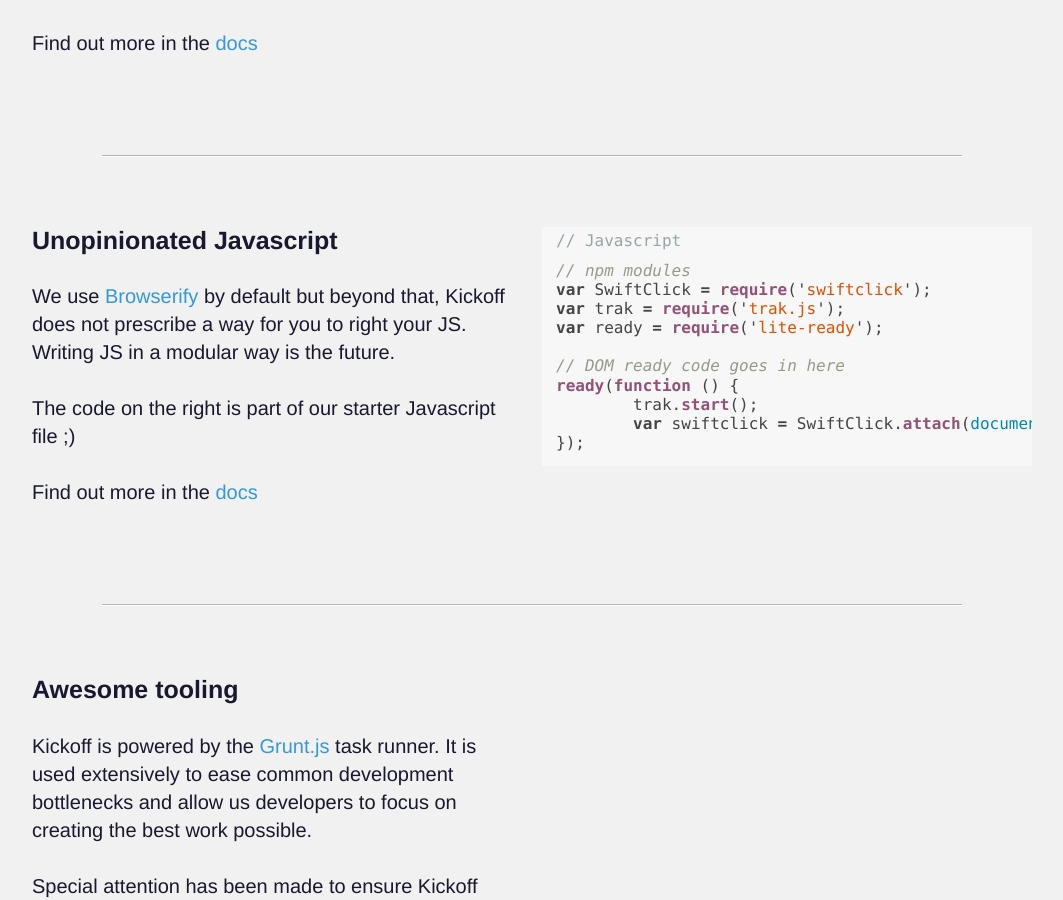
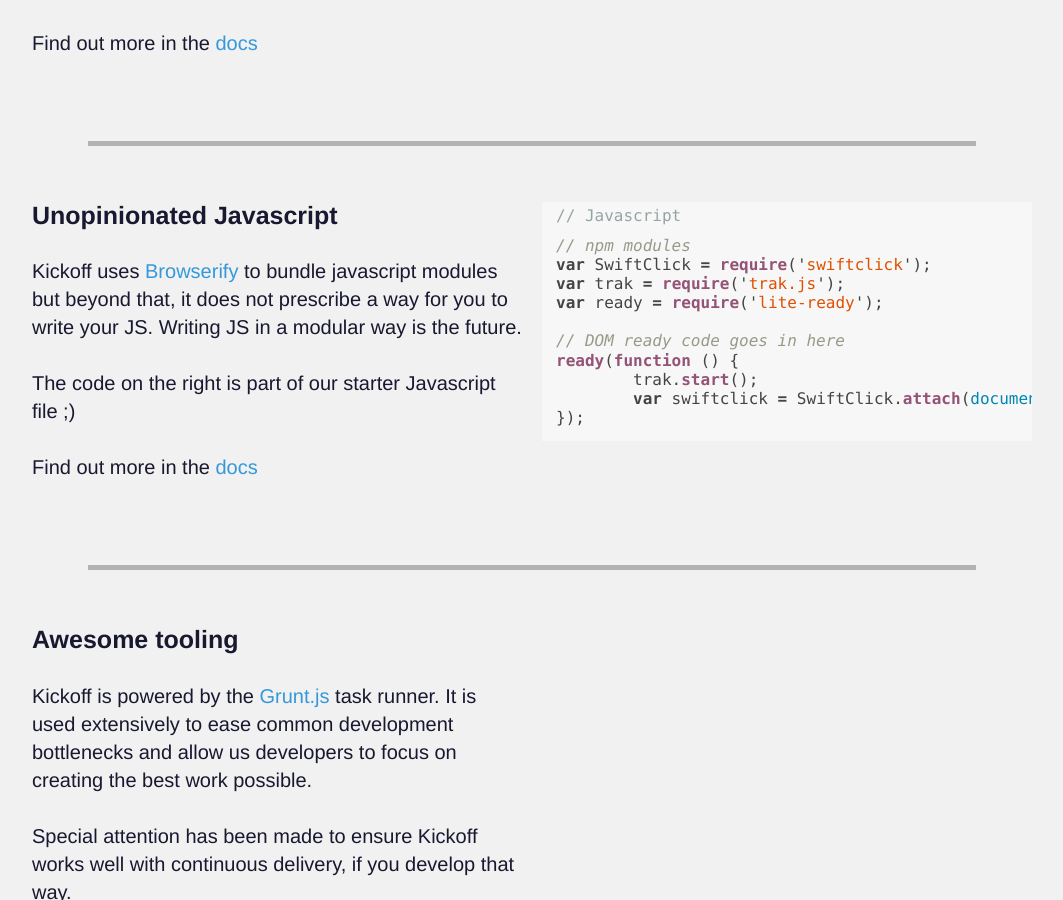
Before and after one commit to TryKickoff/trykickoff.github.io, a Jekyll site: the page built from index.html, in a window 1280 px wide and 900 px high, scrolled down 1505 px. Shown: the whole window, without its empty margins (108-1171 px from the left). Built offline with Jekyll 4.4.1, drawn with Linux system fonts in a browser that asks for light colours; Markdown is read by kramdown in place of the engine named in the settings; the list of posts is cut into pages by our own code; comment, search, counter and statistics services are not loaded.

Commit message:
tidy up some docs

```diff
--- a/index.html
+++ b/index.html
@@ -105,13 +105,13 @@
 			</div>
 		</div>
 
-		<hr>
+		<hr class="sectionSplitter">
 
 		<!-- section on JS -->
 		<div class="g-row">
 			<div class="g-col g-span6">
 				<h3>Unopinionated Javascript</h3>
-				<p>We use <a href="http://browserify.org">Browserify</a> by default but beyond that, Kickoff does not prescribe a way for you to right your JS. Writing JS in a modular way is the future.</p>
+				<p>Kickoff uses <a href="http://browserify.org">Browserify</a> to bundle javascript modules but beyond that, it does not prescribe a way for you to write your JS. Writing JS in a modular way is the future.</p>
 				<p>The code on the right is part of our starter Javascript file ;)</p>
 				<p>Find out more in the <a href="/learn/js.html">docs</a></p>
 			</div>
@@ -131,7 +131,7 @@
 			</div>
 		</div>
 
-		<hr>
+		<hr class="sectionSplitter">
 
 		<!-- section on Tooling -->
 		<h3>Awesome tooling</h3>
```
Also changed, not shown: learn/get.md (+2 -4 lines), learn/html.md (+1 -0 lines), learn/js.md (+2 -2 lines), learn/yeoman.md (+4 -0 lines), assets/dist/js/script.js.
